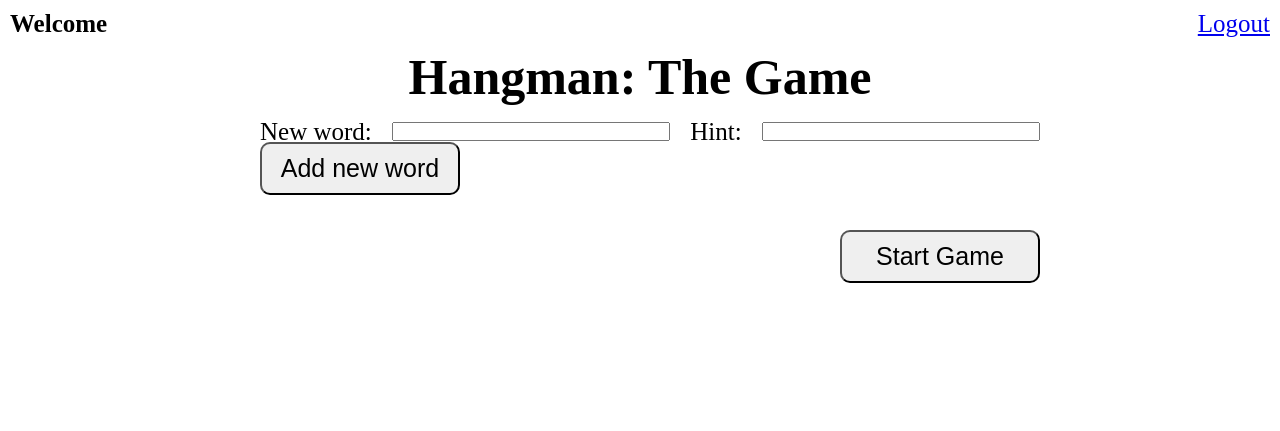
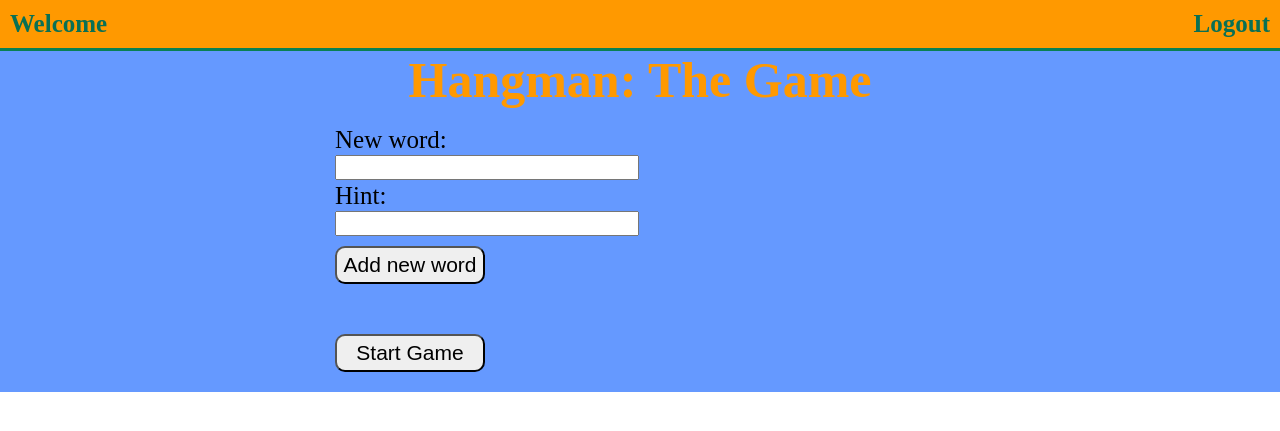
Before and after one commit to jma26/Python-Hangman, a Django app: template apps/hangman_app/templates/hangman_app/home.html in a window 1280 px wide. Shown: the top 431 px of the page. Run offline with Django 3.2, Linux system fonts and the light colour scheme; the template is opened without the code that fills it, so the values that code supplies are empty; parts of the project's set-up code (start-up, migrations or seed data) failed here and were passed over.

Commit message:
static, html folder updated with background-color and color

```diff
--- a/apps/hangman_app/static/hangman_app/css/home.css
+++ b/apps/hangman_app/static/hangman_app/css/home.css
@@ -6,6 +6,8 @@
 #navbar_container {
     display: flex;
     justify-content: space-between;
+    background-color: #FF9900;
+    border-bottom: 3px solid #098054;
 }
 
 #welcome_sign, #logout {
@@ -14,6 +16,16 @@
 
 #welcome_sign {
     font-size: 25px;
+    color: #097054;
+}
+
+a {
+    text-decoration: none;
+    color: #097054;
+}
+
+a:hover {
+    color: #D0E4FF;
 }
 
 #logout {
@@ -23,19 +35,16 @@
 #title {
     text-align: center;
     font-size: 50px;
-}
-
-.item_containers {
-    width: 800px;
-    margin-bottom: 20px;
-    display: flex;
-    flex-wrap: wrap;
-    align-items: center;
+    background-color: #6599FF;
+    color: #FF9900;
 }
 
 input {
     margin-left: 20px;
     flex: 1;
+    width: 300px;
+    height: 21px;
+    margin-top: 5px;
 }
 
 label {
@@ -44,34 +53,54 @@ label {
     font-size: 25px;
     flex: 0 1 auto;
     margin-left: 20px;
+    vertical-align: middle;
+}
+
+.item_containers {
+    width: 400px;
+    margin-top: 5px;
 }
 
 .flex_container {
     display: flex;
-    flex-direction: column;
+    justify-content: center;
+    background-color: #6599FF;
 }
 
 button {
-    padding: 10px;
+    padding: 5px;
     border-radius: 10px;
-    width: 200px;
+    width: 150px;
+    font-size: 21px;
 }
 
 #new_wordbutton {
     margin-left: 20px;
-    font-size: 25px;
+    margin-top: 10px;
 }
 
 #game_button {
-    font-size: 25px;
+    margin-left: 20px;
+    margin-top: 50px;
+    margin-bottom: 20px;
 }
 
 .parent_containers {
     display: flex;
-    justify-content: center;
     margin-top: 15px;
+    flex-direction: column;
 }
 
-.game_containerbutton {
-    justify-content: flex-end;
+.message_1 {
+    width: 250px;
+    margin-top: 45px;
 }
+
+ul {
+    list-style-position: inside;
+}
+
+.messages {
+    color: red;
+    font-size: 25px;
+}
--- a/apps/hangman_app/templates/hangman_app/home.html
+++ b/apps/hangman_app/templates/hangman_app/home.html
@@ -8,36 +8,36 @@
 <body>
     <div id="navbar_container">
         <h3 id='welcome_sign'> Welcome <a href='/hangman/user/{{ user.id }}'> {{ user.first_name }} {{ user.last_name }} </a> </h3>
-        <p id='logout'> <a href="/logout"> Logout </a> </p>
+        <h3 id='logout'> <a href="/logout"> Logout </a> </h3>
     </div>
     <h1 id='title'> Hangman: The Game </h1>
     <div class='flex_container'>
-        <div class='parent_containers'>
+        <div class='parent_containers parent_1'>
             <form action='/hangman/new_word/{{ user.id }}' method='POST'>
                 {% csrf_token %}
                 <div class='item_containers'>
                     <label for="new_word"> New word: </label>
                     <input type="text" name="new_word">
+                </div>
+                <div class='item_containers item_1'>
                     <label for="hint"> Hint: </label>
                     <input type="text" name="hint">
+                </div>
                 <button id='new_wordbutton'> Add new word </button>
-                </div>
             </form>
-        </div>
-        <div class='parent_containers'>
-            <div class='item_containers game_containerbutton'>
             <form action='/hangman/game' method='GET'>
                 {% csrf_token %}
                 <button id='game_button'> Start Game </button>
             </form>
         </div>
-        </div>
+        <div class='parent_containers message_1'>
             {% if messages %}
                 <ul>
                 {% for message in messages %}
-                <li> {{ message }}  </li>
+                    <li class='messages'> {{ message }}  </li>
                 {% endfor %}
                 </ul>
             {% endif %}
         </div>
+    </div>
 </html>
```
Also changed, not shown: apps/hangman_app/static/hangman_app/css/index.css (+13 -20 lines), apps/hangman_app/templates/hangman_app/index.html (+3 -5 lines), db.sqlite3, 14 other files. Lines whose indentation alone changed are shown as unchanged.
